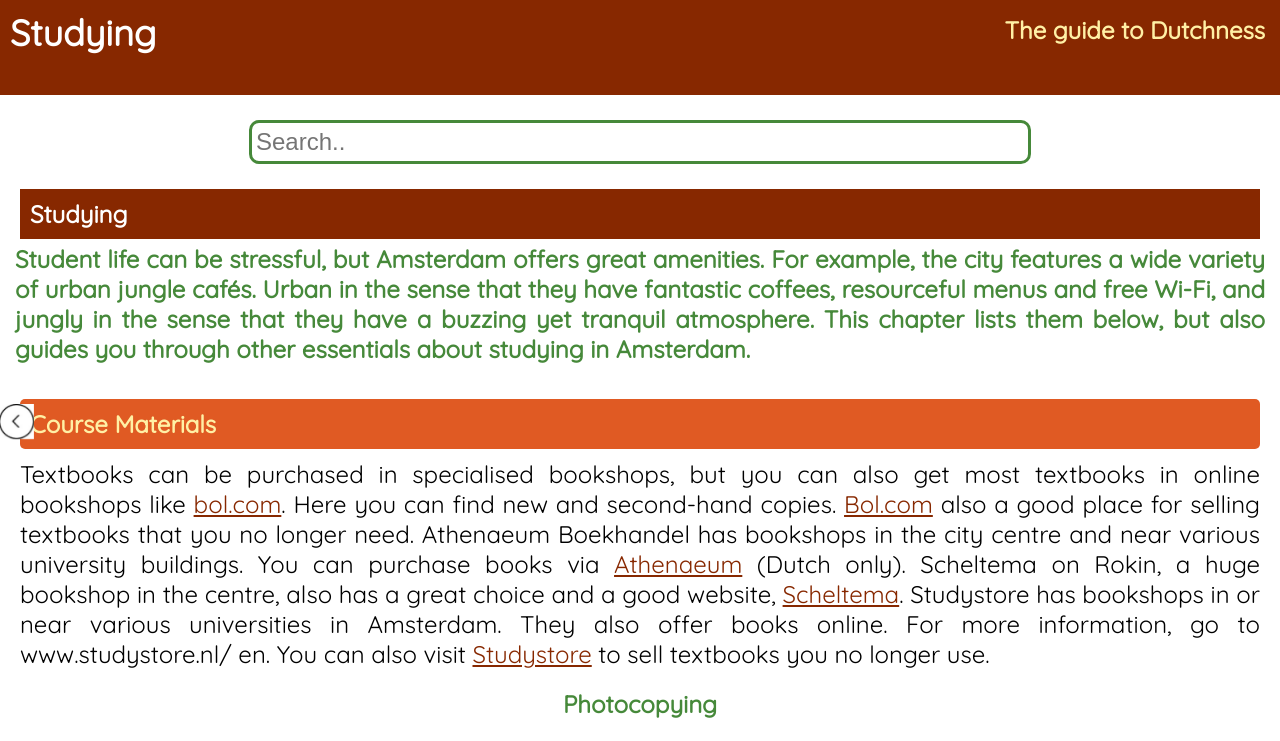
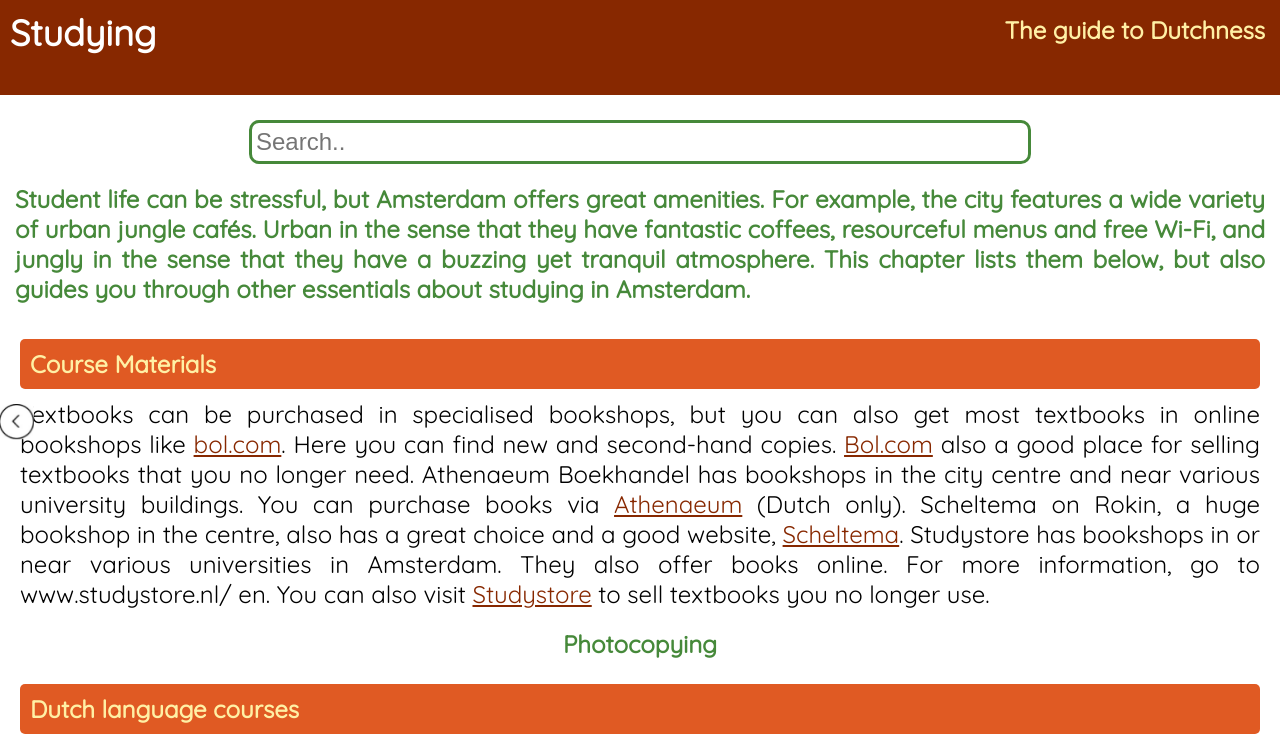
Before and after one commit to Plous01/ISGAGuide, a plain HTML site: page Studying.html in a window 1280 px wide. Shown: the top 741 px of the page. Drawn offline with Linux system fonts and the light colour scheme.

Commit message:
Remove repeated title

```diff
--- a/Studying.html
+++ b/Studying.html
@@ -33,7 +33,6 @@
   <article>
     <header>
       <!-- Titel van de pagina met korte toelichting -->
-      <h1>Studying</h1>
       <p>Student life can be stressful, but Amsterdam offers great amenities. For example, the city features a wide variety of urban jungle cafés. Urban in the sense that they have fantastic coffees, resourceful menus and free Wi-Fi, and jungly in the sense
         that they have a buzzing yet tranquil atmosphere. This chapter lists them below, but also guides you through other essentials about studying in Amsterdam.</p>
     </header>
```
